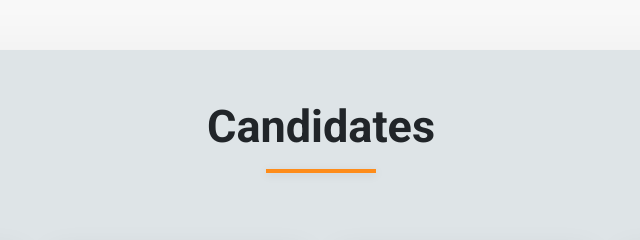
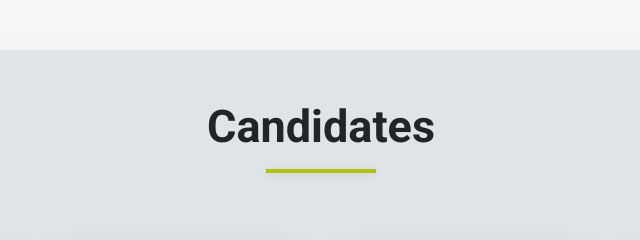
Before and after one commit to Speak2Rajdeep/Voting-Folder, a plain HTML site: page index.html in a window 1280 px wide. Shown: the top 240 px of the page, 319-959 px from the left. Drawn offline with nearby package versions, Linux system fonts and the light colour scheme.

Commit message:
Final Update March 29 Co-authored-by: Arpanuzumaki <Arpanuzumaki@users.noreply.github.com>

```diff
--- a/css/style.css
+++ b/css/style.css
@@ -83,7 +83,7 @@ body {
   content: "";
   width: 110px;
   height: 4px;
-  background: #fe8c1a;
+  background: #b0c20a;
   display: block;
   margin: 15px auto 0 auto;
   -webkit-box-shadow: 0 2px 10px rgba(0, 0, 0, 0.1);
```
